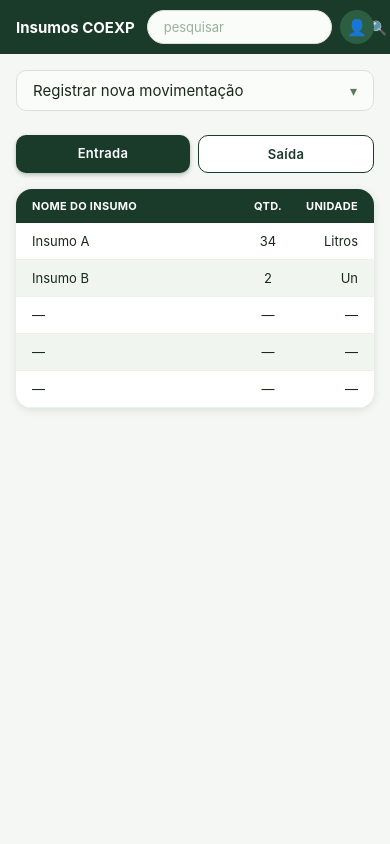
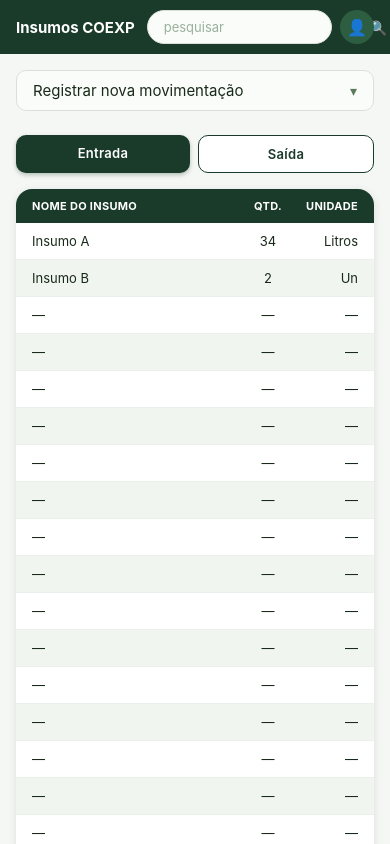
Before and after one commit to gabrielgferraz/coexp-app, a React Native app: screen /Insumos in a window 390 px wide. Built offline with nearby package versions, Linux system fonts and the light colour scheme.

Commit message:
Add additional insumos to InsumosScreen

```diff
--- a/src/screens/InsumosScreen.jsx
+++ b/src/screens/InsumosScreen.jsx
@@ -17,6 +17,21 @@ const MOCK_INSUMOS = [
   { id: '3', nome: '—', qtd: null, unidade: null },
   { id: '4', nome: '—', qtd: null, unidade: null },
   { id: '5', nome: '—', qtd: null, unidade: null },
+  { id: '6', nome: '—', qtd: null, unidade: null },
+  { id: '7', nome: '—', qtd: null, unidade: null },
+  { id: '8', nome: '—', qtd: null, unidade: null },
+  { id: '9', nome: '—', qtd: null, unidade: null },
+  { id: '10', nome: '—', qtd: null, unidade: null },
+  { id: '11', nome: '—', qtd: null, unidade: null },
+  { id: '12', nome: '—', qtd: null, unidade: null },
+  { id: '13', nome: '—', qtd: null, unidade: null },
+  { id: '14', nome: '—', qtd: null, unidade: null },
+  { id: '15', nome: '—', qtd: null, unidade: null },
+  { id: '16', nome: '—', qtd: null, unidade: null },
+  { id: '17', nome: '—', qtd: null, unidade: null },
+  { id: '18', nome: '—', qtd: null, unidade: null },
+  { id: '19', nome: '—', qtd: null, unidade: null },
+  { id: '20', nome: '—', qtd: null, unidade: null },
 ];
 
 export default function InsumosScreen({ navigation }) {
```
